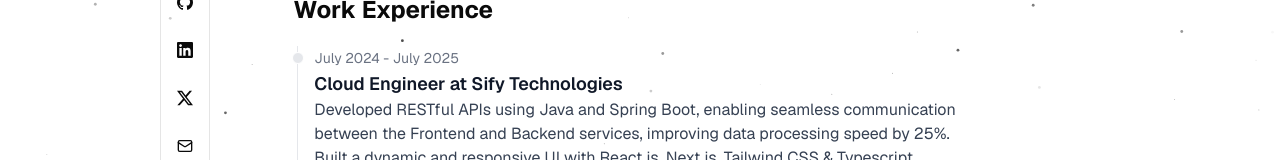
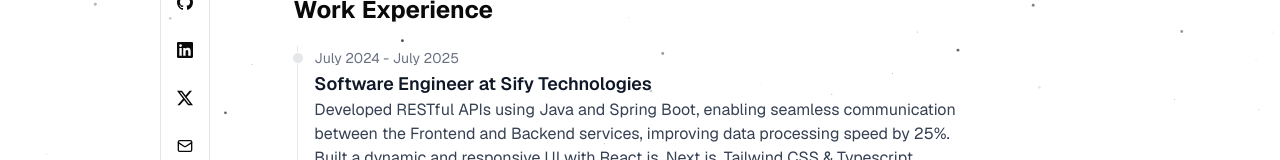
Before and after one commit to HarsaWarrior/Portfolio, a Next.js app: page / in a window 1280 px wide. Shown: the part 366-526 px from the top of the page. Built offline with nearby package versions, Linux system fonts and the light colour scheme.

Commit message:
Made some minor changes

```diff
--- a/components/WorkExperience.tsx
+++ b/components/WorkExperience.tsx
@@ -14,7 +14,7 @@
     startDate: "July 2024",
     endDate: "July 2025",
     companyName: "Sify Technologies",
-    jobTitle: "Cloud Engineer",
+    jobTitle: "Software Engineer",
     description: [
       "Developed RESTful APIs using Java and Spring Boot, enabling seamless communication between the Frontend and Backend services, improving data processing speed by 25%.",
       "Built a dynamic and responsive UI with React.js, Next.js, Tailwind CSS & Typescript, enhancing user engagement and satisfaction by 30%",
```
Also changed, not shown: 1 other file (tests, documents, lock files or other folders).
